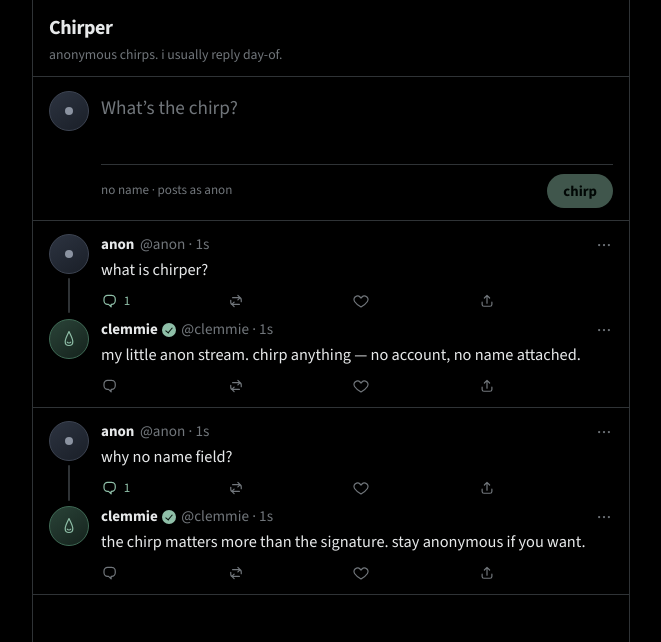
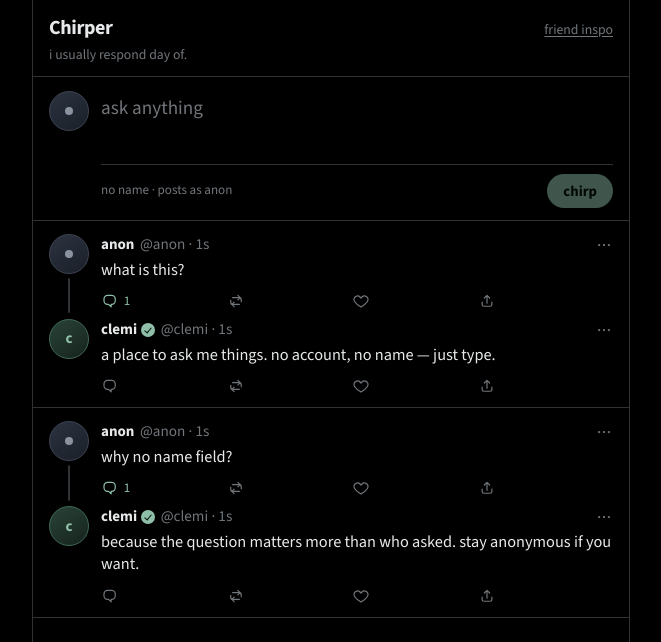
Before and after one commit to clemissimacodes/supergirl, a Next.js app: page / in a window 1280 px wide. Shown: the top 642 px of the page, without its empty margins (309-970 px from the left). Built offline with nearby package versions, Linux system fonts and the light colour scheme.

Commit message:
Use clemi branding, restore og copy, drop nose
Host posts as clemi, bring back day-of / friend inspo copy,
and remove the nose component and related UI.

Co-authored-by: clemissimacodes <clemissimacodes@users.noreply.github.com>

```diff
--- a/data/qa.json
+++ b/data/qa.json
@@ -1,16 +1,16 @@
 [
   {
     "id": "seed-1",
-    "question": "what is chirper?",
+    "question": "what is this?",
     "askedAt": "2026-09-30T20:25:00.000Z",
-    "answer": "my little anon stream. chirp anything — no account, no name attached.",
+    "answer": "a place to ask me things. no account, no name — just type.",
     "answeredAt": "2026-09-30T23:07:00.000Z"
   },
   {
     "id": "seed-2",
     "question": "why no name field?",
     "askedAt": "2026-09-29T16:10:00.000Z",
-    "answer": "the chirp matters more than the signature. stay anonymous if you want.",
+    "answer": "because the question matters more than who asked. stay anonymous if you want.",
     "answeredAt": "2026-09-29T18:40:00.000Z"
   }
 ]
--- a/src/app/globals.css
+++ b/src/app/globals.css
@@ -65,11 +65,29 @@ a:hover {
   border-bottom: 1px solid var(--line);
 }
 
+.timeline-heading {
+  display: flex;
+  align-items: baseline;
+  justify-content: space-between;
+  gap: 1rem;
+}
+
 .timeline-title {
   margin: 0;
   font-size: 1.25rem;
   font-weight: 700;
   letter-spacing: -0.02em;
+}
+
+.timeline-inspo {
+  color: var(--muted);
+  font-size: 0.86rem;
+  text-decoration: underline;
+  text-underline-offset: 0.15em;
+}
+
+.timeline-inspo:hover {
+  color: var(--fg);
 }
 
 .timeline-lede {
@@ -153,33 +171,15 @@ a:hover {
 }
 
 .ask-sent {
-  display: inline-flex;
-  align-items: center;
-  gap: 0.35rem;
   color: var(--accent);
-  animation: fade-sniff 2.2s ease both;
+  animation: fade-sent 1.8s ease both;
 }
 
-.ask-nose {
-  width: 12px;
-  height: 15px;
-}
-
-@keyframes fade-sniff {
-  0% {
-    opacity: 0;
-    transform: translateY(2px);
-  }
-  18% {
-    opacity: 1;
-    transform: translateY(0);
-  }
-  70% {
-    opacity: 1;
-  }
-  100% {
-    opacity: 0;
-  }
+@keyframes fade-sent {
+  0% { opacity: 0; }
+  20% { opacity: 1; }
+  70% { opacity: 1; }
+  100% { opacity: 0; }
 }
 
 .avatar {
@@ -209,9 +209,11 @@ a:hover {
   color: var(--accent);
 }
 
-.avatar-nose {
-  width: 14px;
-  height: 18px;
+.avatar-initial {
+  font-size: 0.95rem;
+  font-weight: 700;
+  text-transform: lowercase;
+  line-height: 1;
 }
 
 .feed {
--- a/src/app/layout.tsx
+++ b/src/app/layout.tsx
@@ -10,7 +10,7 @@ const sourceSans = Source_Sans_3({
 
 export const metadata: Metadata = {
   title: "Chirper",
-  description: "anonymous chirps. no name needed.",
+  description: "ask me anything. no name needed. i usually respond day of.",
 };
 
 export default function RootLayout({
--- a/src/app/page.tsx
+++ b/src/app/page.tsx
@@ -9,8 +9,18 @@ export default async function HomePage() {
   return (
     <main className="timeline">
       <header className="timeline-top">
-        <h1 className="timeline-title">Chirper</h1>
-        <p className="timeline-lede">anonymous chirps. i usually reply day-of.</p>
+        <div className="timeline-heading">
+          <h1 className="timeline-title">Chirper</h1>
+          <a
+            className="timeline-inspo"
+            href="https://jetpham.com/qa"
+            target="_blank"
+            rel="noreferrer"
+          >
+            friend inspo
+          </a>
+        </div>
+        <p className="timeline-lede">i usually respond day of.</p>
       </header>
       <QaApp initialEntries={entries} />
     </main>
--- a/src/components/AskForm.tsx
+++ b/src/components/AskForm.tsx
@@ -2,7 +2,6 @@
 
 import { FormEvent, useState } from "react";
 import { Avatar } from "./Avatar";
-import { Nose } from "./Nose";
 
 type AskFormProps = {
   onAsked: () => void;
@@ -12,7 +11,7 @@ export function AskForm({ onAsked }: AskFormProps) {
   const [text, setText] = useState("");
   const [pending, setPending] = useState(false);
   const [error, setError] = useState<string | null>(null);
-  const [sniffed, setSniffed] = useState(false);
+  const [sent, setSent] = useState(false);
 
   async function onSubmit(e: FormEvent) {
     e.preventDefault();
@@ -34,9 +33,9 @@ export function AskForm({ onAsked }: AskFormProps) {
         return;
       }
       setText("");
-      setSniffed(true);
+      setSent(true);
       onAsked();
-      window.setTimeout(() => setSniffed(false), 2200);
+      window.setTimeout(() => setSent(false), 1800);
     } catch {
       setError("couldn’t reach the server");
     } finally {
@@ -56,18 +55,15 @@ export function AskForm({ onAsked }: AskFormProps) {
           rows={2}
           autoComplete="off"
           spellCheck
-          placeholder="What’s the chirp?"
-          aria-label="your chirp"
+          placeholder="ask anything"
+          aria-label="your question or note"
           disabled={pending}
         />
         <div className="composer-bar">
           <div className="composer-meta" aria-live="polite">
             {error ? <span className="ask-error">{error}</span> : null}
-            {sniffed ? (
-              <span className="ask-sent">
-                <Nose className="ask-nose" />
-                chirped
-              </span>
+            {sent ? (
+              <span className="ask-sent">sent</span>
             ) : (
               <span className="composer-hint">no name · posts as anon</span>
             )}
--- a/src/components/Avatar.tsx
+++ b/src/components/Avatar.tsx
@@ -1,5 +1,3 @@
-import { Nose } from "./Nose";
-
 type AvatarProps = {
   kind: "anon" | "host";
   className?: string;
@@ -9,7 +7,7 @@ export function Avatar({ kind, className = "" }: AvatarProps) {
   if (kind === "host") {
     return (
       <div className={`avatar avatar-host ${className}`} aria-hidden>
-        <Nose className="avatar-nose" />
+        <span className="avatar-initial">c</span>
       </div>
     );
   }
--- a/src/components/Feed.tsx
+++ b/src/components/Feed.tsx
@@ -70,7 +70,7 @@ function PostBody({
 
 export function Feed({ entries }: FeedProps) {
   if (entries.length === 0) {
-    return <p className="feed-empty">no chirps yet. be the first.</p>;
+    return <p className="feed-empty">nothing here yet. be the first.</p>;
   }
 
   return (
@@ -100,8 +100,8 @@ export function Feed({ entries }: FeedProps) {
                 </div>
                 <PostBody
                   kind="host"
-                  name="clemmie"
-                  handle="@clemmie"
+                  name="clemi"
+                  handle="@clemi"
                   at={entry.answeredAt!}
                   body={entry.answer!}
                 />
--- a/src/components/Nose.tsx
+++ /dev/null
@@ -1,30 +0,0 @@
-type NoseProps = {
-  className?: string;
-};
-
-/** Tiny line nose — used only as a post-submit wink, never as hero. */
-export function Nose({ className = "" }: NoseProps) {
-  return (
-    <svg
-      className={className}
-      width="14"
-      height="18"
-      viewBox="0 0 14 18"
-      fill="none"
-      aria-hidden="true"
-    >
-      <path
-        d="M7 1.5c-1.2 2.8-3.8 7.2-3.8 10.2 0 2.2 1.6 3.8 3.8 3.8s3.8-1.6 3.8-3.8C10.8 8.7 8.2 4.3 7 1.5Z"
-        stroke="currentColor"
-        strokeWidth="1.2"
-        strokeLinejoin="round"
-      />
-      <path
-        d="M5.2 12.2c.4.5 1 .8 1.8.8s1.4-.3 1.8-.8"
-        stroke="currentColor"
-        strokeWidth="1.1"
-        strokeLinecap="round"
-      />
-    </svg>
-  );
-}
```
Also changed, not shown: 1 other file (tests, documents, lock files or other folders).
